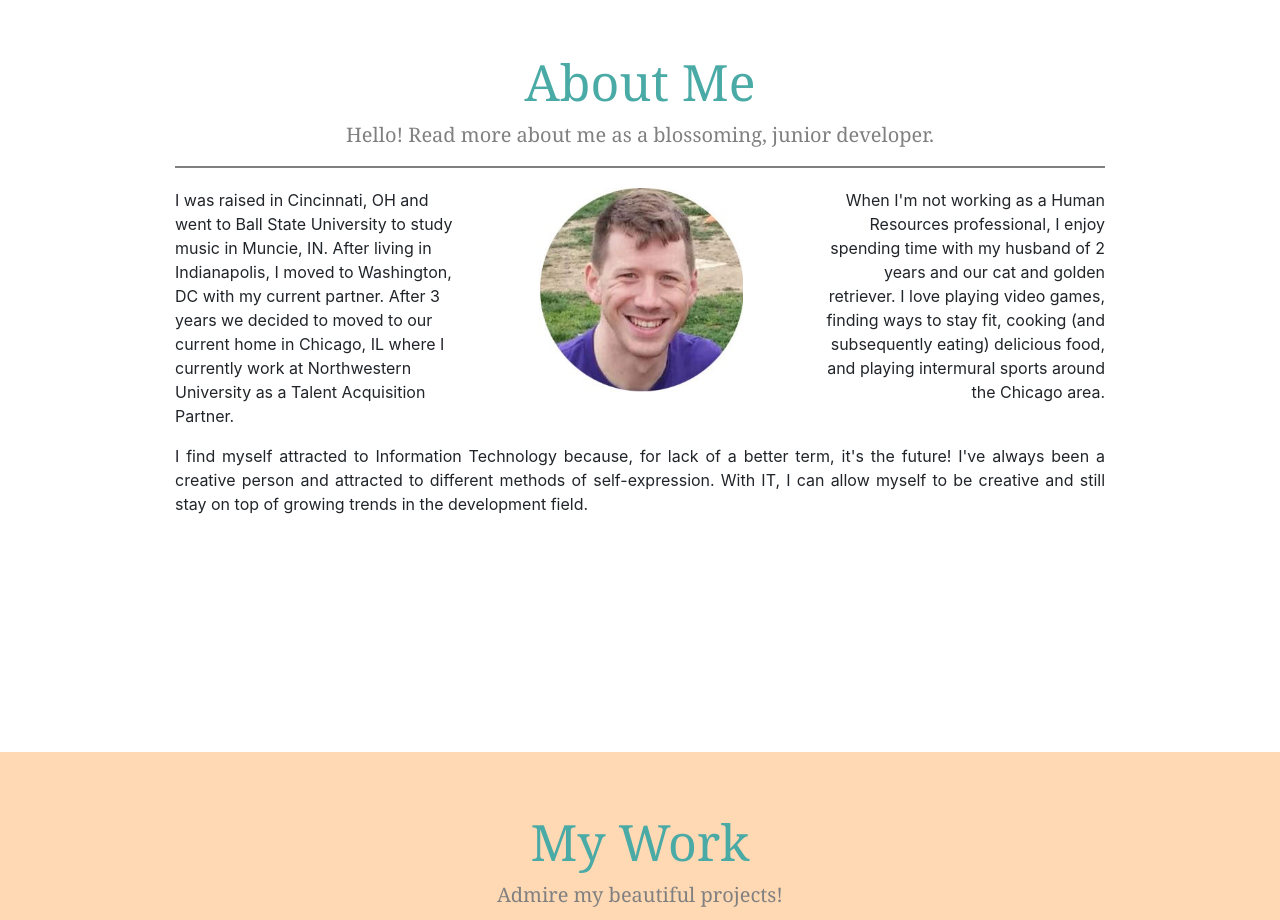
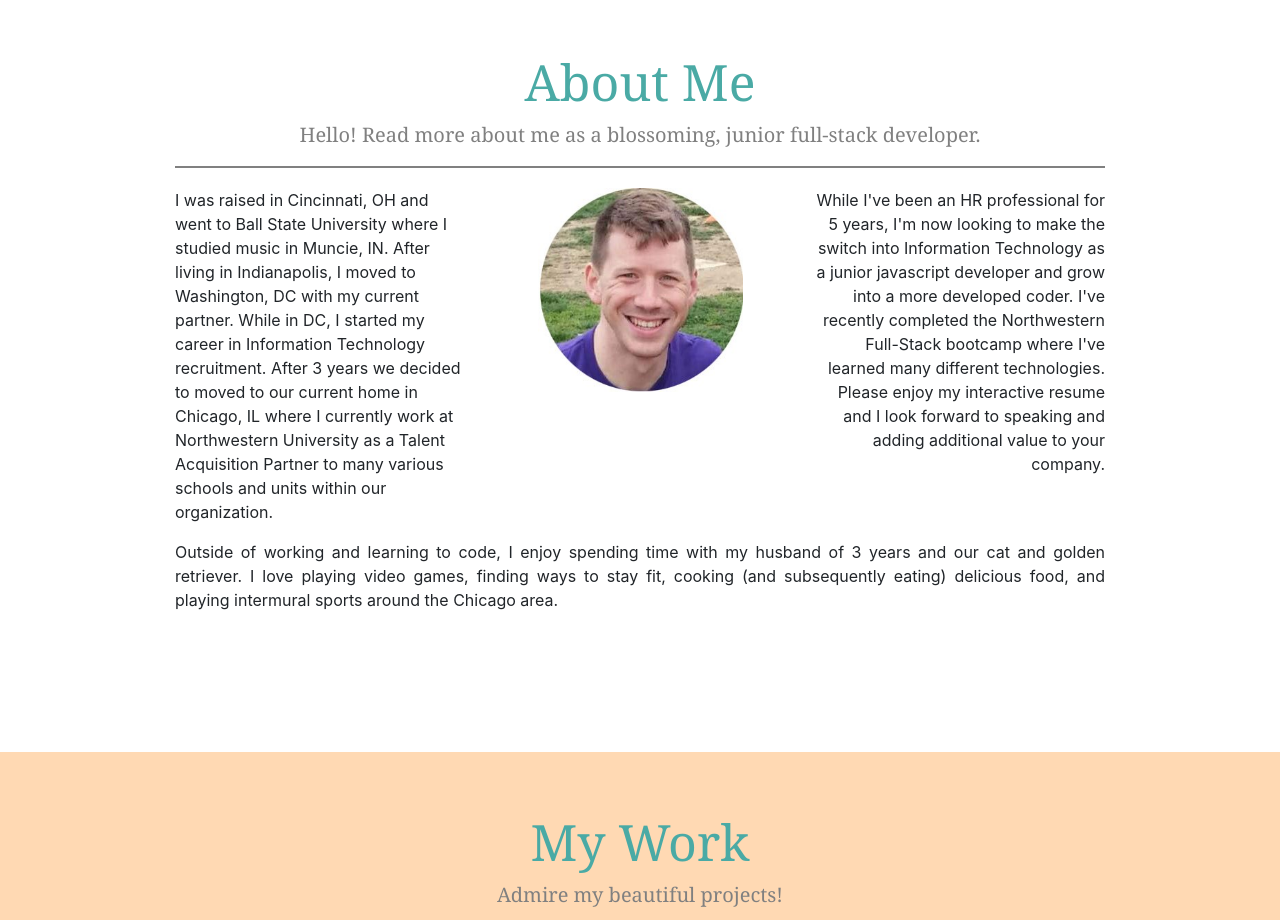
Before and after one commit to EricN011/ericnoll, a plain HTML site: page profile.html in a window 1280 px wide. Shown: the part 800-1720 px from the top of the page. Drawn offline with nearby package versions, Linux system fonts and the light colour scheme.

Commit message:
bio update

```diff
--- a/profile.html
+++ b/profile.html
@@ -36,37 +36,38 @@
         <div class="section-content container">
           <div class="subheader"><h1 class="title">About Me </h1>
           <p class="col-sm-12">
-              Hello! Read more about me as a blossoming, junior developer.
+              Hello! Read more about me as a blossoming, junior full-stack developer.
             </p> </div>
           <div class="row align-space">
             <!-- Column 1 -->
             <p class="col-sm-4">
               I was raised in Cincinnati, OH and went to Ball State University
-              to study music in Muncie, IN. After living in Indianapolis, I
-              moved to Washington, DC with my current partner. After 3 years we
+              where I studied music in Muncie, IN. After living in Indianapolis, I
+              moved to Washington, DC with my current partner. While in DC, I
+              started my career in Information Technology recruitment. After 3 years we
               decided to moved to our current home in Chicago, IL where I
               currently work at Northwestern University as a Talent Acquisition
-              Partner.
+              Partner to many various schools and units within our organization.
             </p>
             <!-- Column 2/Picture -->
             <div class="column column-block"><img src="./img/Photo.jpg" class="image" /></div>
             <!-- Column 3 -->
             <p class="col-sm-4 text-end">
-              When I'm not working as a Human Resources professional, I enjoy
-              spending time with my husband of 2 years and our cat and golden
-              retriever. I love playing video games, finding ways to stay fit,
-              cooking (and subsequently eating) delicious food, and playing
-              intermural sports around the Chicago area.
-            </p>
+              While I've been an HR professional for 5 years, I'm now looking to make
+              the switch into Information Technology as a junior javascript developer
+              and grow into a more developed coder. I've recently completed the
+              Northwestern Full-Stack bootcamp where I've learned many different
+              technologies. Please enjoy my interactive resume and I look forward
+              to speaking and adding additional value to your company.
+              </p>
           </div>
           <!-- Third Row -->
           <div class="row">
           <p class= "col-sm-12 justify">
-              I find myself attracted to Information Technology because, for
-              lack of a better term, it's the future! I've always been a
-              creative person and attracted to different methods of
-              self-expression. With IT, I can allow myself to be creative and
-              still stay on top of growing trends in the development field.
+            Outside of working and learning to code, I enjoy spending time with my
+            husband of 3 years and our cat and golden retriever. I love playing
+            video games, finding ways to stay fit, cooking (and subsequently eating)
+            delicious food, and playing intermural sports around the Chicago area.
             </p>
             </div>
           </div>
```
Also changed, not shown: Class Activities/Week 9/40-Stu_Mini-Project/index.js (added).
